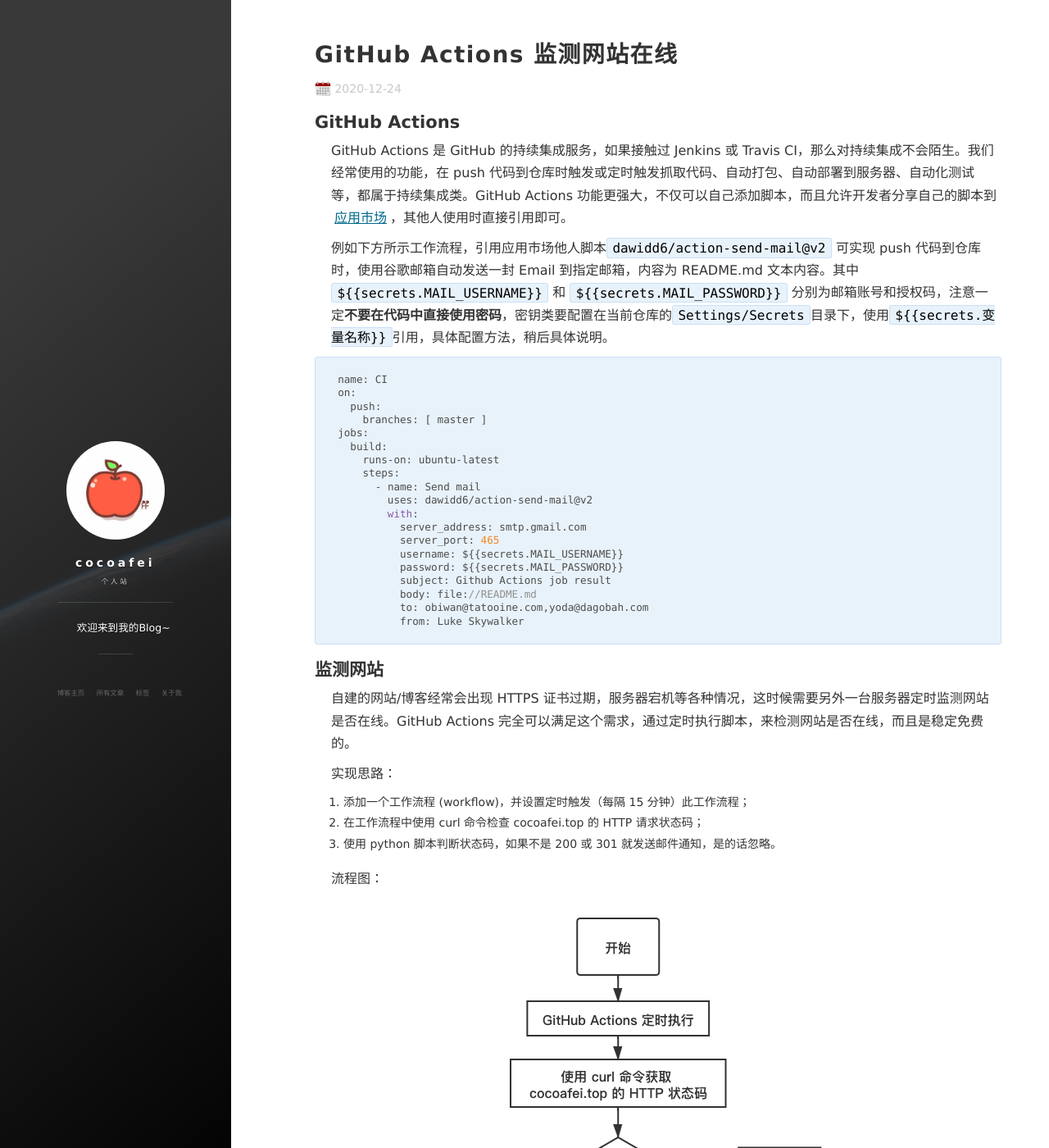
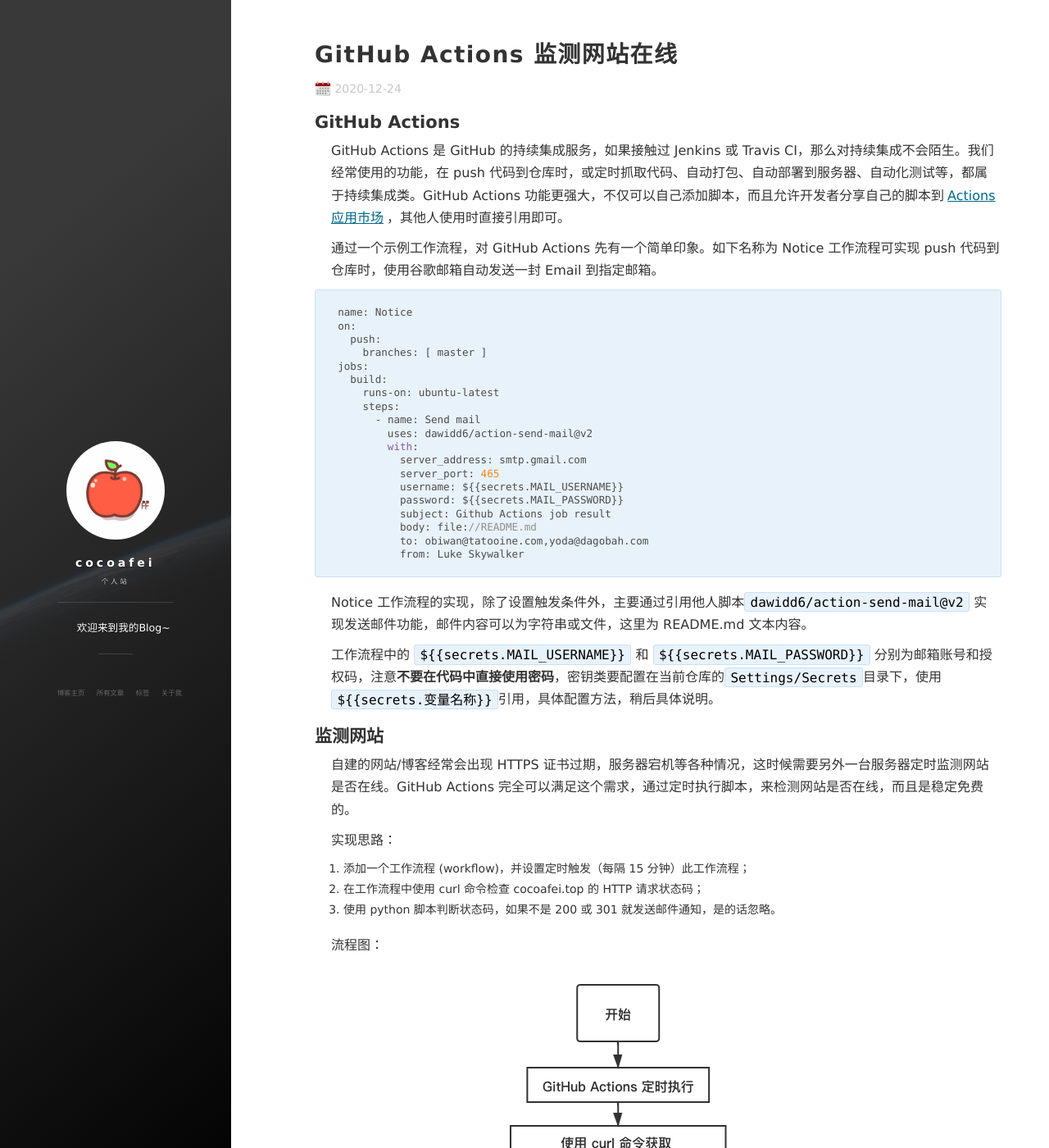
Before and after one commit to muzipiao/muzipiao.github.io, a Jekyll site: the page built from _posts/2020-12-24-GitHub Actions 监测网站在线.md, in a window 1280 px wide and 1400 px high. Shown: the whole window at 82% size. Built offline with Jekyll 4.4.1, drawn with Linux system fonts in a browser that asks for light colours; nearby versions of some CDN libraries; some of the changed text lies outside the part shown.

Commit message:
test webhooks.

````diff
--- a/_posts/2020-12-24-GitHub Actions 监测网站在线.md
+++ b/_posts/2020-12-24-GitHub Actions 监测网站在线.md
@@ -9,12 +9,12 @@ tag: GitHub
 
 ## GitHub Actions
 
-GitHub Actions 是 GitHub 的持续集成服务，如果接触过 Jenkins 或 Travis CI，那么对持续集成不会陌生。我们经常使用的功能，在 push 代码到仓库时触发或定时触发抓取代码、自动打包、自动部署到服务器、自动化测试等，都属于持续集成类。GitHub Actions 功能更强大，不仅可以自己添加脚本，而且允许开发者分享自己的脚本到[应用市场](https://github.com/marketplace?type=actions)，其他人使用时直接引用即可。
+GitHub Actions 是 GitHub 的持续集成服务，如果接触过 Jenkins 或 Travis CI，那么对持续集成不会陌生。我们经常使用的功能，在 push 代码到仓库时，或定时抓取代码、自动打包、自动部署到服务器、自动化测试等，都属于持续集成类。GitHub Actions 功能更强大，不仅可以自己添加脚本，而且允许开发者分享自己的脚本到[Actions 应用市场](https://github.com/marketplace?type=actions)，其他人使用时直接引用即可。
 
-例如下方所示工作流程，引用应用市场他人脚本`dawidd6/action-send-mail@v2` 可实现 push 代码到仓库时，使用谷歌邮箱自动发送一封 Email 到指定邮箱，内容为 README.md 文本内容。其中 `{% raw %}${{secrets.MAIL_USERNAME}}{% endraw %}` 和 `{% raw %}${{secrets.MAIL_PASSWORD}}{% endraw %}` 分别为邮箱账号和授权码，注意一定**不要在代码中直接使用密码**，密钥类要配置在当前仓库的`Settings/Secrets`目录下，使用`{% raw %}${{secrets.变量名称}}{% endraw %}`引用，具体配置方法，稍后具体说明。
+通过一个示例工作流程，对 GitHub Actions 先有一个简单印象。如下名称为 Notice 工作流程可实现 push 代码到仓库时，使用谷歌邮箱自动发送一封 Email 到指定邮箱。
 
 ```yml
-name: CI
+name: Notice
 on:
   push:
     branches: [ master ]
@@ -34,6 +34,10 @@ jobs:
           to: obiwan@tatooine.com,yoda@dagobah.com
           from: Luke Skywalker
 ```
+
+Notice 工作流程的实现，除了设置触发条件外，主要通过引用他人脚本`dawidd6/action-send-mail@v2` 实现发送邮件功能，邮件内容可以为字符串或文件，这里为 README.md 文本内容。
+
+工作流程中的 `{% raw %}${{secrets.MAIL_USERNAME}}{% endraw %}` 和 `{% raw %}${{secrets.MAIL_PASSWORD}}{% endraw %}` 分别为邮箱账号和授权码，注意**不要在代码中直接使用密码**，密钥类要配置在当前仓库的`Settings/Secrets`目录下，使用`{% raw %}${{secrets.变量名称}}{% endraw %}`引用，具体配置方法，稍后具体说明。
 
 ## 监测网站
 
@@ -68,7 +72,7 @@ curl -I -m 15 -s -w "%{http_code}\n" -o /dev/null  cocoafei.top
 
 ## python 发送 Email
 
-由于需要判断网站状态，网站不在线时再发送邮件，在线时忽略，市场上发送邮件的 Action 不符合需求。
+由于需要判断网站状态，网站不在线时再发送邮件，在线时忽略，市场上发送邮件的 Action 不符合需求，我们自己写一个 Python 脚本来实现。
 
 使用 Python 脚本实现判断状态码和发邮件功能，需要传入三个参数，分别是发送邮件的邮箱名称，邮箱授权码和 curl 网站获取的网络状态码。
 
````
